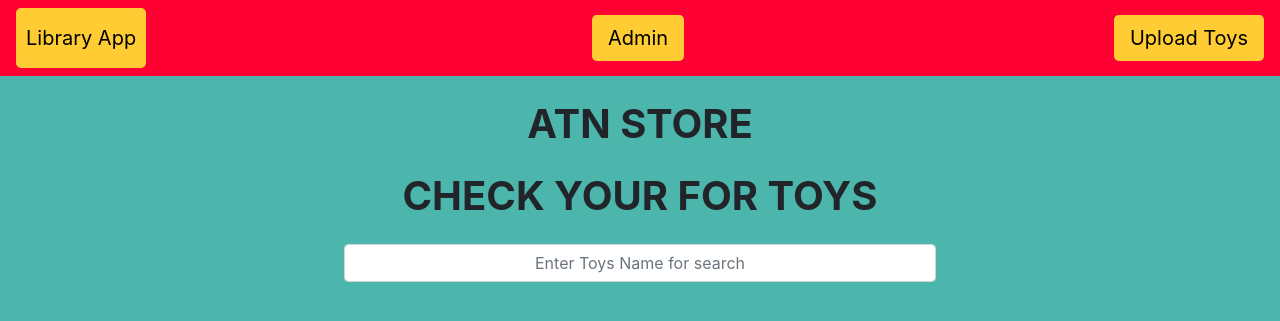
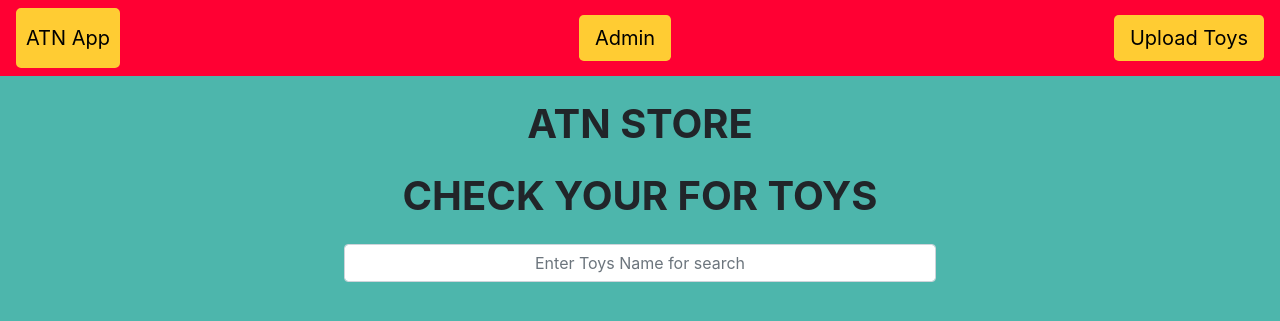
Before and after one commit to quygcd18687/ATN-Cloud, a Django app: page / in a window 1280 px wide. Shown: the top 321 px of the page. Run offline with Django 3.2, Linux system fonts and the light colour scheme; data that the repository does not hold is empty; some libraries are stand-ins or nearby versions.

Commit message:
Update library.html

```diff
--- a/store1/templates/library.html
+++ b/store1/templates/library.html
@@ -8,7 +8,7 @@
 
 <body style="background-color:#4DB6AC;">
     <nav class="navbar navbar-light" style="background-color:#FF0033;">
-        <a href="/" class="navbar-brand" style="background-color:#FFCC33;color:#000000;border-width:10px;border-color:#FFCC33;border-style:solid;border-spacing:30px;border-radius: 5px;">Library App</a>
+        <a href="/" class="navbar-brand" style="background-color:#FFCC33;color:#000000;border-width:10px;border-color:#FFCC33;border-style:solid;border-spacing:30px;border-radius: 5px;">ATN App</a>
         <a href="{% url 'admin:index' %}" class='navbar-link btn-lg' style="background-color:#FFCC33;color:#000000;">Admin</a>
         <a href="{% url 'upload-toy' %}" class="navbar-link btn-lg" style="background-color:#FFCC33;color:#000000;">Upload Toys</a>
     </nav>
```
